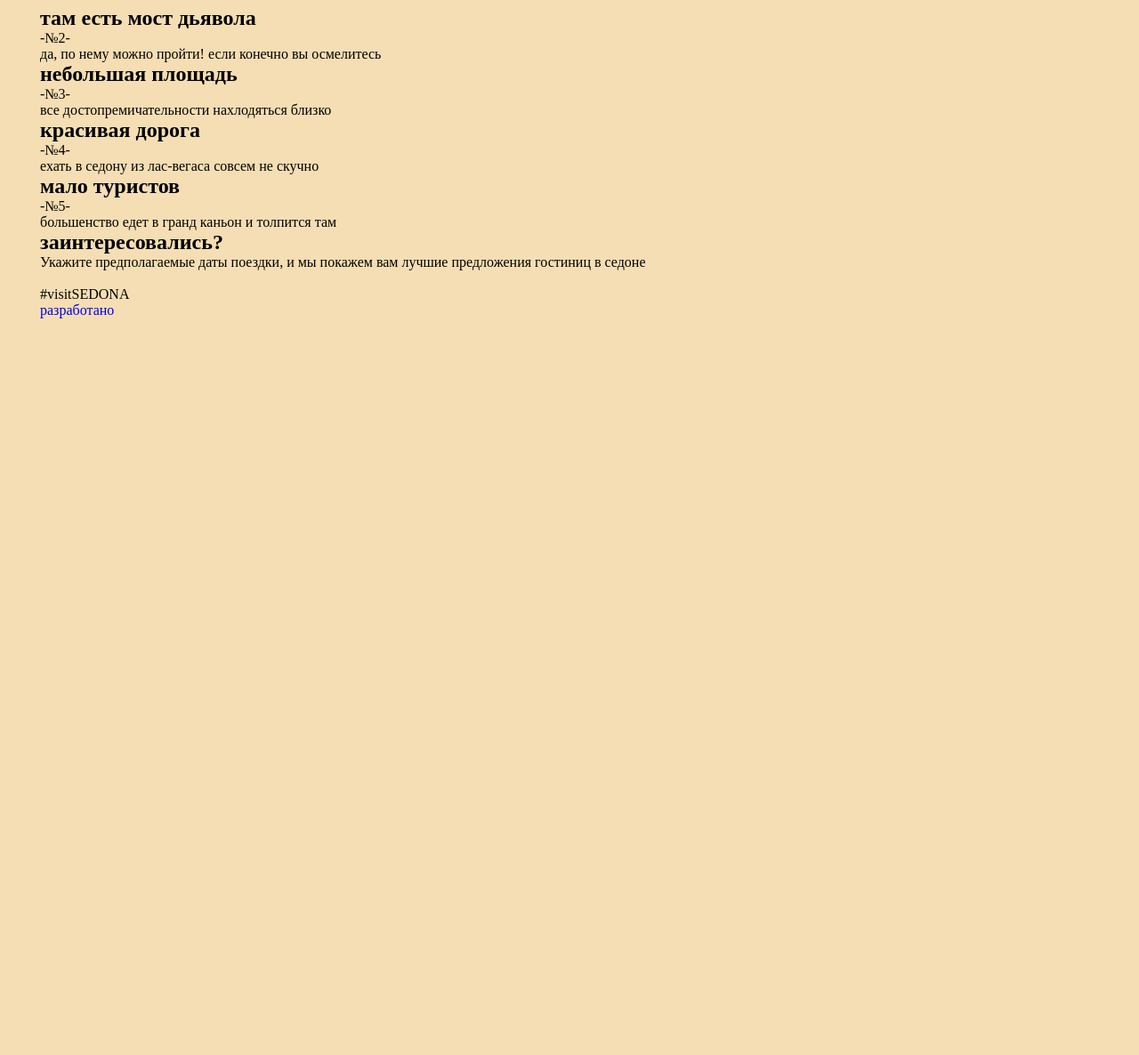
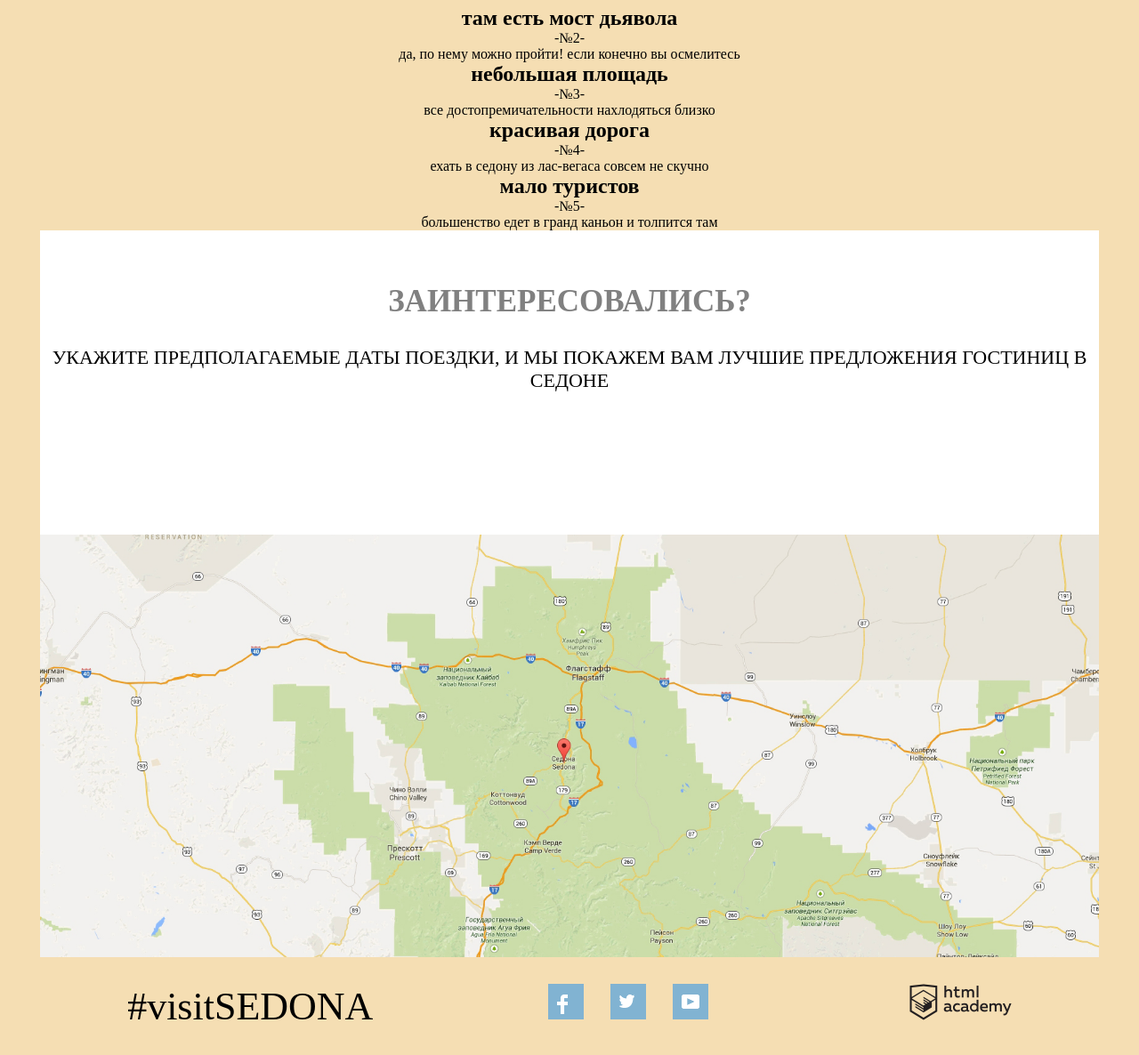
Before and after one commit to PavelNeiman/ha-sedona, a plain HTML site: page index.html in a window 1280 px wide. Shown: the part 1239-2425 px from the top of the page at 89% size. Before the commit the page ends 1597 px from the top, so only its background shows below. Drawn offline with Linux system fonts and the light colour scheme.

Commit message:
work with footer

```diff
--- a/css/main.css
+++ b/css/main.css
@@ -68,3 +68,83 @@ body{
     font-size: 35px;
     color: #fff;
 }
+
+
+
+
+/* 2nd block + list item */
+
+
+.block-reason{
+    text-align: center;
+
+}
+
+
+
+
+
+
+
+/* footer block*/
+
+footer{
+    text-align: center;
+}
+
+
+.footermap{
+    background: url(../img/map.jpg) no-repeat center/cover;
+    height: 475px;
+}
+
+.footer__contact{
+    display: flex;
+    flex-flow: row wrap;
+    justify-content: space-around;
+    padding: 30px 0px;
+
+}
+
+.contact__list{
+    display: flex;
+    flex-flow: row nowrap;
+}
+
+.contact__item{
+    height: 40px;
+    width: 40px;
+    text-align: center;
+    background-color: #81b3d2;
+    vertical-align: middle;
+    margin-right: 30px;
+    position: relative;
+}
+
+.footer__call-to-a{
+    background-color: #fff;
+    padding: 60px 0px 160px;
+}
+
+.social__btn{
+    position: absolute;
+    top :30%;
+    left :25%;
+}
+
+
+.footer-subtitle{
+    font-size: 35px;
+    text-transform: uppercase;
+    color:grey;
+    margin-bottom: 30px;
+}
+
+.footer__text{
+    font-size: 22px;
+    text-transform: uppercase;
+}
+
+.contact__tag{
+    font-size: 44px;
+}
--- a/index.html
+++ b/index.html
@@ -123,25 +123,30 @@
 
     <footer class="footer">
 
-        <h2 class="footer-subtitle">заинтересовались?</h2>
 
-        <p class="footer__text">Укажите предполагаемые даты поездки,
-            и мы покажем вам лучшие предложения гостиниц в седоне</p>
+        <div class="footer__call-to-a">
+            <h2 class="footer-subtitle">заинтересовались?</h2>
+
+            <p class="footer__text">Укажите предполагаемые даты поездки,
+                и мы покажем вам лучшие предложения гостиниц в седоне</p>
+
+        </div>
 
         <form action="" class="footer__form hidden"></form>
 
-        <img src="" alt="" class="footer__map">
+
+        <div class="footermap"></div>
 
         <div class="footer__contact">
             <p class="contact__tag">#visitSEDONA</p>
 
             <ul class="contact__list">
-                <li class="contact__item"></li>
-                <li class="contact__item"></li>
-                <li class="contact__item"></li>
+                <li class="contact__item"> <a href="#" class="social__btn"><img src="img/fb.png" alt="" class="social__img"></a> </li>
+                <li class="contact__item"> <a href="#" class="social__btn"><img src="img/tw.png" alt="" class="social__img"></a> </li>
+                <li class="contact__item"> <a href="#" class="social__btn"><img src="img/yiou.png" alt="" class="social__img"></a> </li>
             </ul>
 
-            <p class="made-by"> <a href="#" class="made-by__link">разработано</a> </p>
+            <p class="made-by"> <a href="#" class="made-by__link"><img src="img/logo-acad.png" alt="" class="academy"></a> </p>
 
         </div>
 
```
Also changed, not shown: img/fb.png (added), img/logo-acad.png (added), img/map.jpg (added), img/tw.png (added), img/yiou.png (added).
